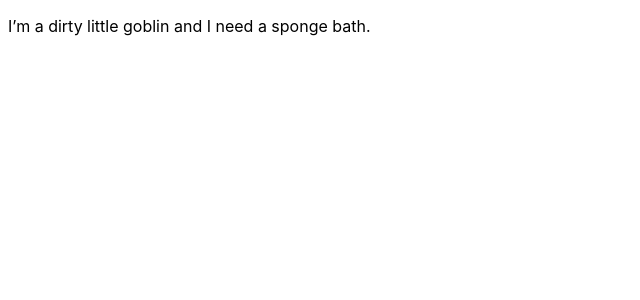
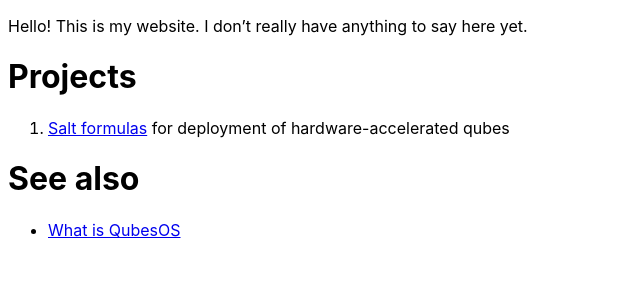
Before and after one commit to RandyTheOtter/RandyTheOtter.github.io, a Jekyll site: the page built from index.md, in a window 1280 px wide. Shown: the top 300 px of the page, without its empty margins (0-640 px from the left). Built offline with Jekyll 4.4.1, drawn with Linux system fonts in a browser that asks for light colours.

Commit message:
Add sensible content

```diff
--- a/index.md
+++ b/index.md
@@ -3,4 +3,12 @@ layout: default
 title: "Home"
 ---
 
-I'm a dirty little goblin and I need a sponge bath.
+Hello! This is my website. I don't really have anything to say here yet.
+
+# Projects
+
+1. [Salt formulas](https://github.com/RandyTheOtter/nvidia-driver) for deployment of hardware-accelerated qubes
+
+# See also
+
+- [What is QubesOS](https://www.qubes-os.org/intro/)
```
